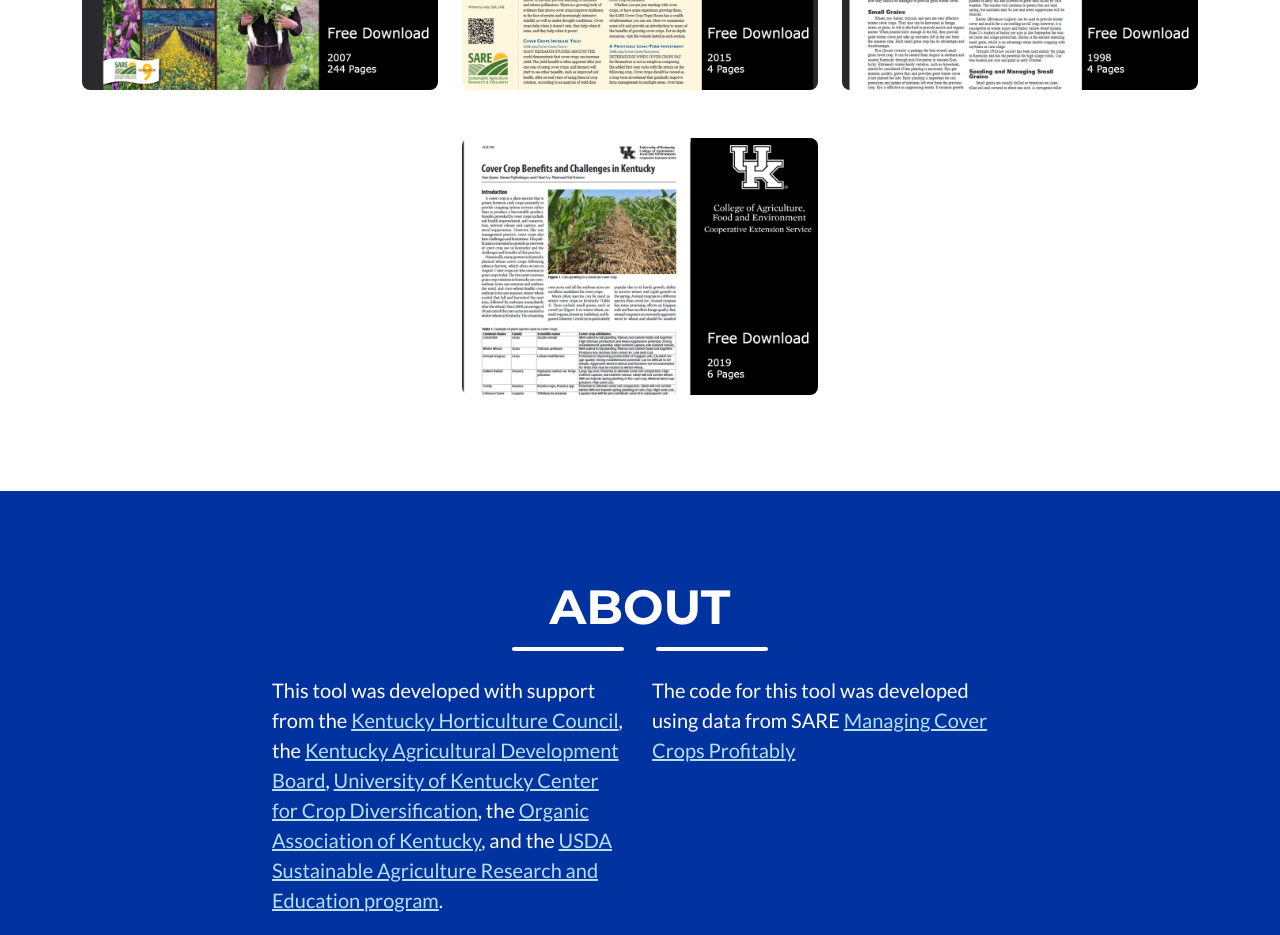
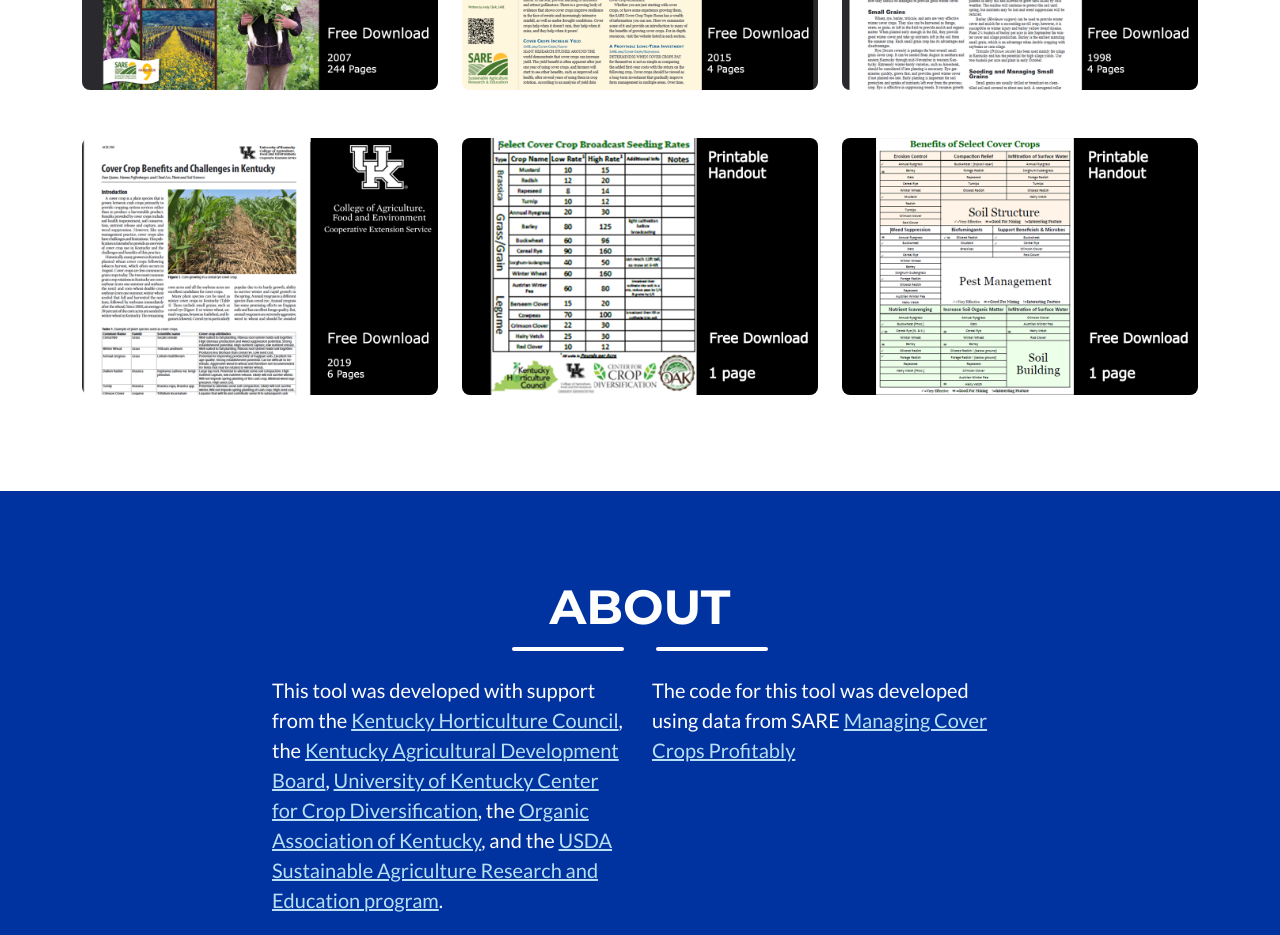
Before and after one commit to UK-Horticulture/covercrop-calc, a plain HTML site: page index.html in a window 1280 px wide. Shown: the part 960-1895 px from the top of the page. Drawn offline with nearby package versions, Linux system fonts and the light colour scheme.

Commit message:
add printable handouts
- cover crop rate reference guide
- cover crop benefit reference guide

```diff
--- a/index.html
+++ b/index.html
@@ -255,23 +255,23 @@
                         </div>
                     </div>
                     <!-- Portfolio Item 5-->
-                    <!-- <div class="col-md-6 col-lg-4 mb-5 mb-md-0"><a href="https://www.kyagr.com/agpolicy/Kentucky-Agricultural-Development-Fund-Applicants.html" target="_blank">
+                    <div class="col-md-6 col-lg-4 mb-5 mb-md-0"><a href="../Cover Crop Seeding Rate Handout.pdf" target="_blank">
                         <div class="portfolio-item mx-auto" data-bs-toggle="modal" data-bs-target="#portfolioModal5">
                             <div class="portfolio-item-caption d-flex align-items-center justify-content-center h-100 w-100">
                                 <div class="portfolio-item-caption-content text-center text-white"><i class="fas fa-plus fa-3x"></i></div>
                             </div>
-                            <img class="img-fluid" src="assets/img/portfolio/placeholder.png" alt="..." /></a>
+                            <img class="img-fluid" src="assets/img/portfolio/rate handout.png" alt="..." /></a>
                         </div>
-                    </div> -->
+                    </div>
                     <!-- Portfolio Item 6-->
-                    <!-- <div class="col-md-6 col-lg-4"><a href="https://www.nrcs.usda.gov/conservation-basics/conservation-by-state/kentucky" target="_blank">
+                    <div class="col-md-6 col-lg-4"><a href="../Cover Crop Benefits Handout.pdf" target="_blank">
                         <div class="portfolio-item mx-auto" data-bs-toggle="modal" data-bs-target="#portfolioModal6">
                             <div class="portfolio-item-caption d-flex align-items-center justify-content-center h-100 w-100">
                                 <div class="portfolio-item-caption-content text-center text-white"><i class="fas fa-plus fa-3x"></i></div>
                             </div>
-                            <img class="img-fluid" src="assets/img/portfolio/placeholder.png" alt="..." /></a>
+                            <img class="img-fluid" src="assets/img/portfolio/benefit handout.png" alt="..." /></a>
                         </div>
-                    </div> -->
+                    </div>
                 </div>
             </div>
         </section>
```
Also changed, not shown: assets/img/portfolio/benefit handout.png (added), assets/img/portfolio/rate handout.png (added), 2 other files.
